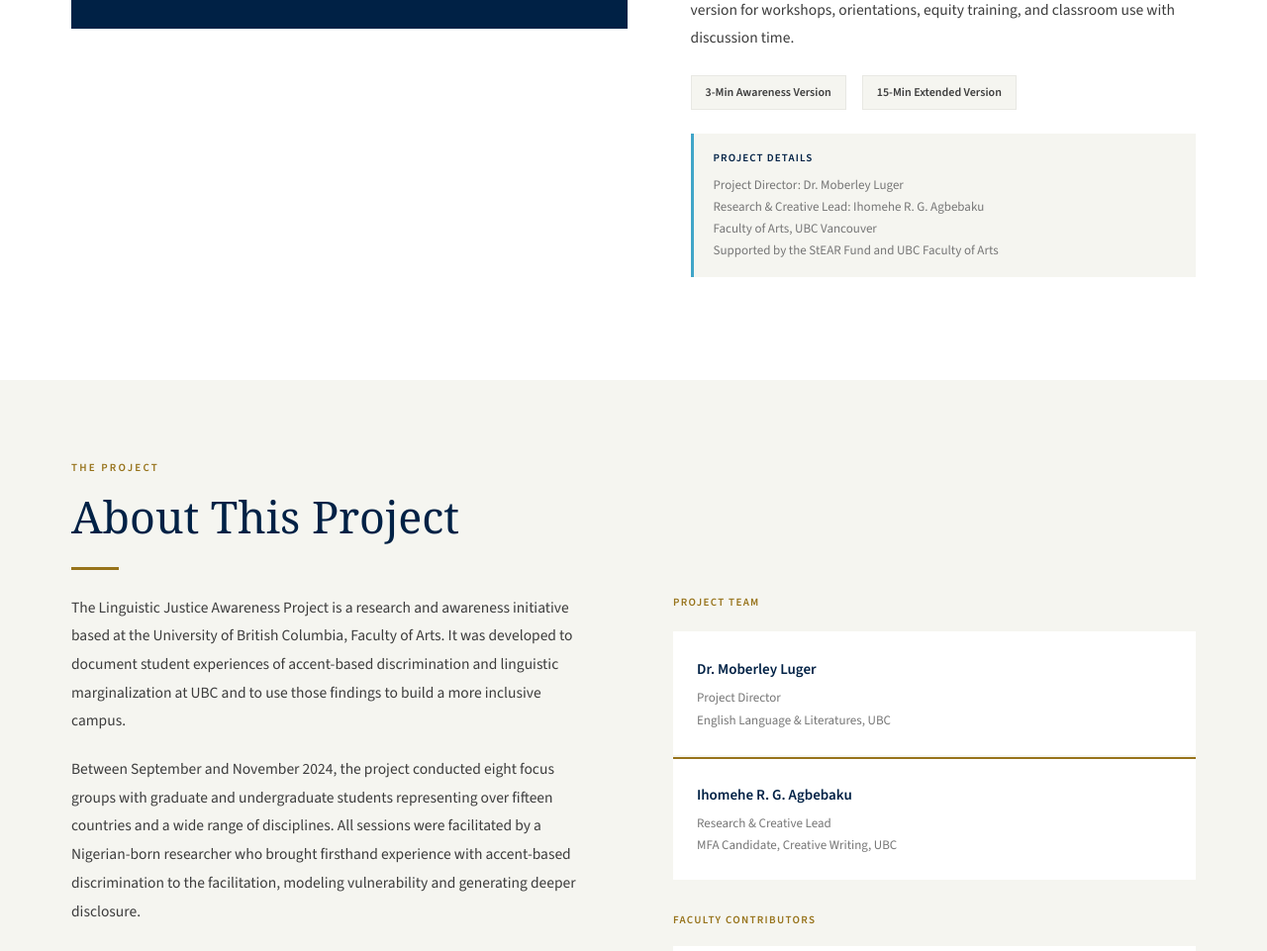
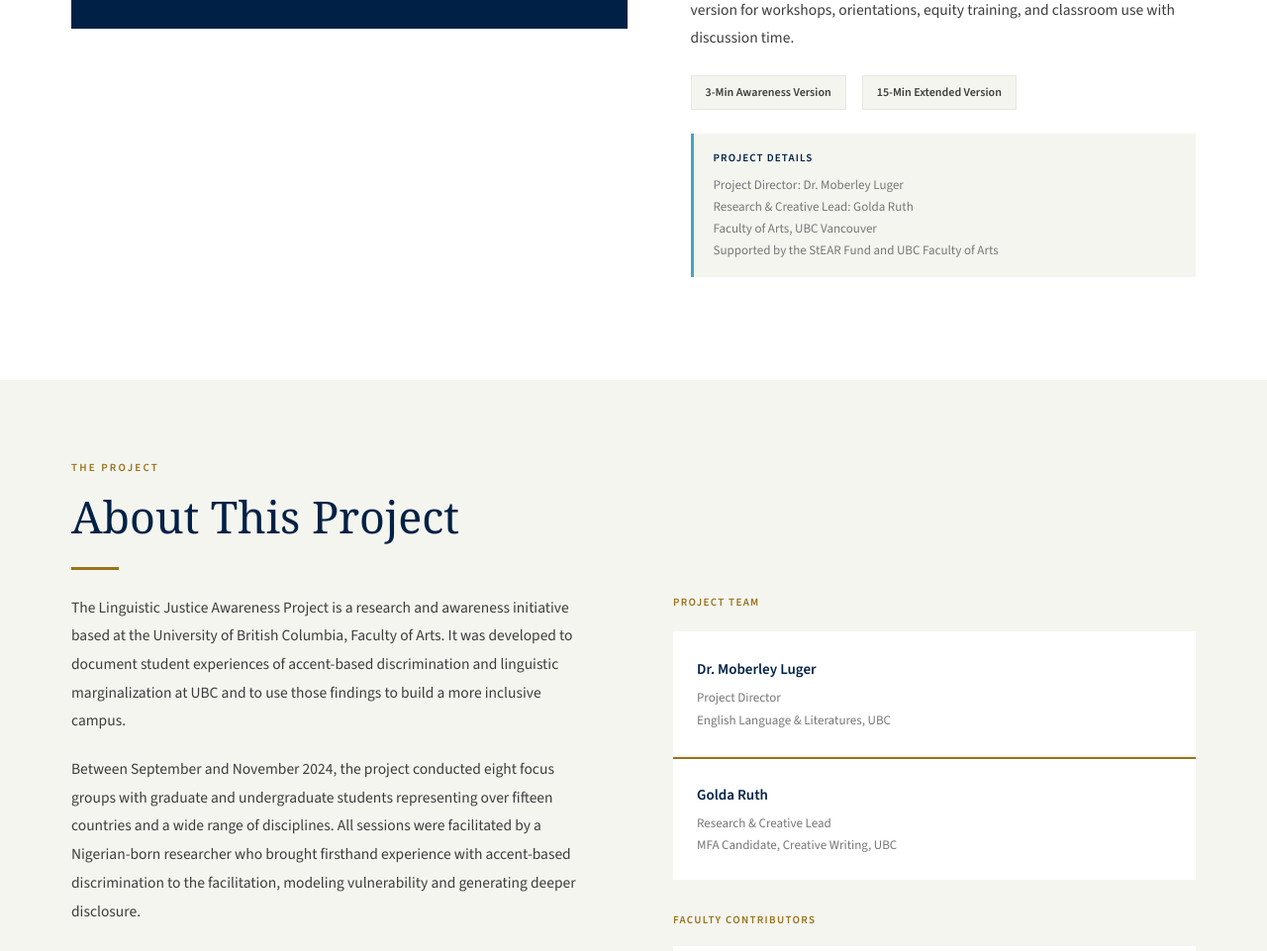
Before and after one commit to ihomehe/linguistic-justice-ubc, a plain HTML site: page index.html in a window 1280 px wide. Shown: the part 9700-10661 px from the top of the page at 99% size. Drawn offline with nearby package versions, Linux system fonts and the light colour scheme; a web font is replaced by a local one.

Commit message:
Update index.html

```diff
--- a/index.html
+++ b/index.html
@@ -1306,7 +1306,7 @@ footer { background: #001228; color: rgba(255,255,255,0.5); padding: 3rem 2rem;
         <div class="film-credits" style="margin-top:1.5rem;">
           <strong>Project Details</strong>
           Project Director: Dr. Moberley Luger<br>
-          Research &amp; Creative Lead: Ihomehe R. G. Agbebaku<br>
+          Research &amp; Creative Lead: Golda Ruth<br>
           Faculty of Arts, UBC Vancouver<br>
           Supported by the StEAR Fund and UBC Faculty of Arts
         </div>
@@ -1369,7 +1369,7 @@ footer { background: #001228; color: rgba(255,255,255,0.5); padding: 3rem 2rem;
             <div class="role" style="font-size:13px;line-height:1.7;margin-top:0.3rem;">Project Director<br>English Language &amp; Literatures, UBC</div>
           </div>
           <div class="team-card" style="border-top:2px solid var(--ubc-gold);">
-            <div class="name">Ihomehe R. G. Agbebaku</div>
+            <div class="name">Golda Ruth</div>
             <div class="role" style="font-size:13px;line-height:1.7;margin-top:0.3rem;">Research &amp; Creative Lead<br>MFA Candidate, Creative Writing, UBC</div>
           </div>
         </div>
```
